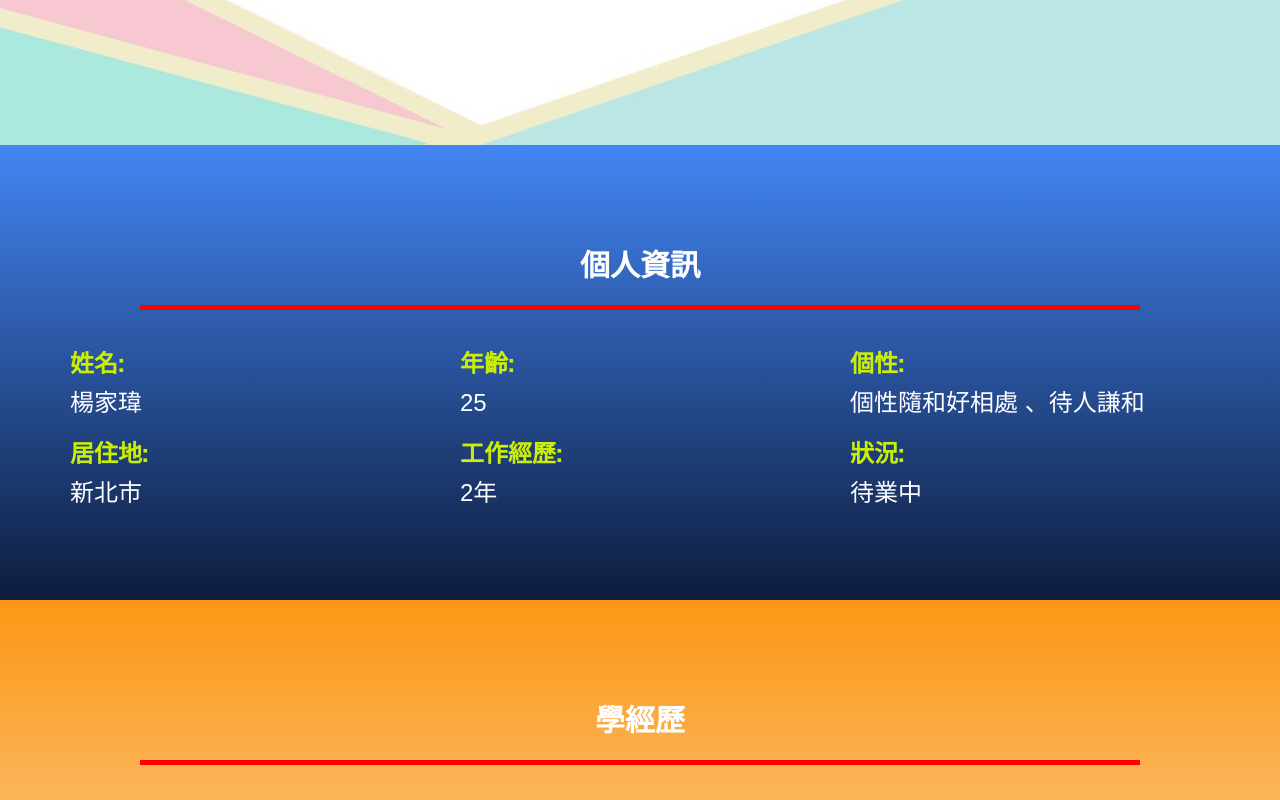
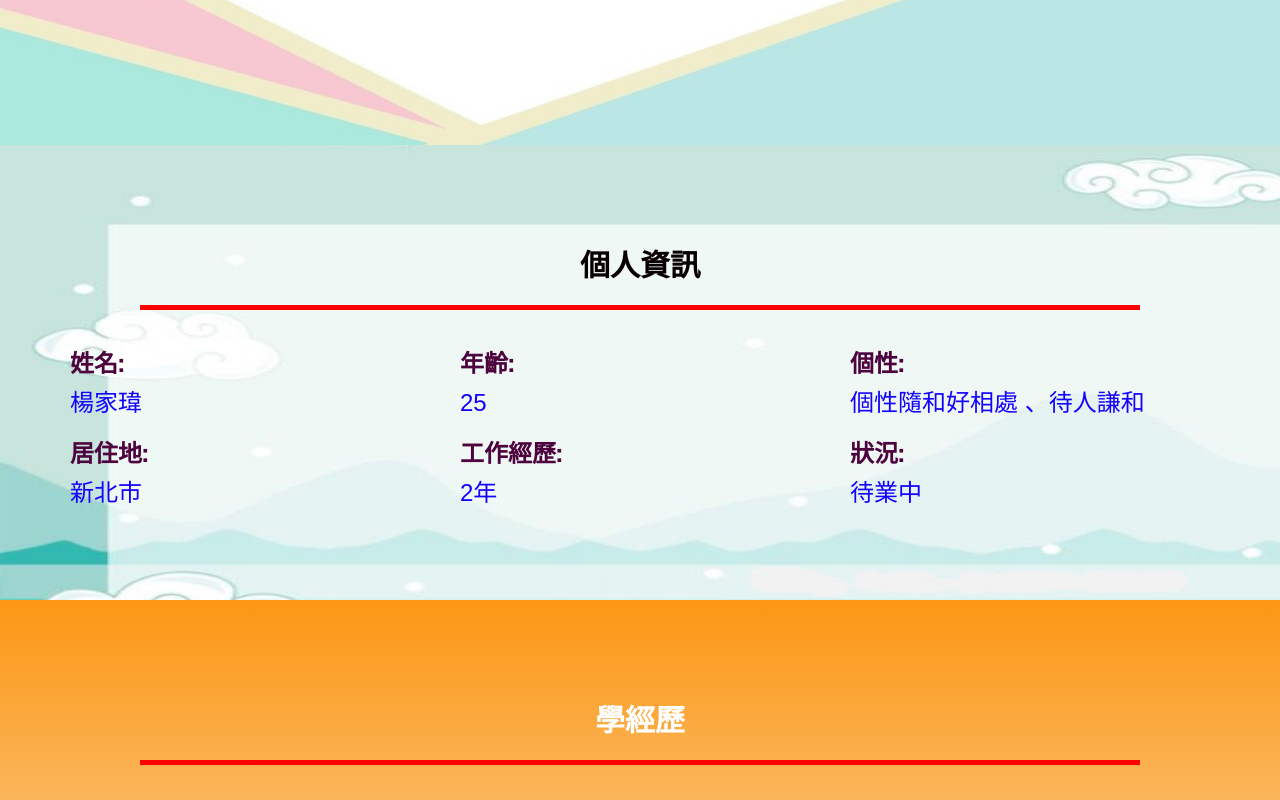
Before and after one commit to alex91408/my-resume, a plain HTML site: page index.html in a window 1280 px wide. Shown: the part 655-1455 px from the top of the page. Drawn offline with nearby package versions, Linux system fonts and the light colour scheme; a web font is replaced by a local one.

Commit message:
修改個人資料背景

```diff
--- a/css/style.css
+++ b/css/style.css
@@ -212,22 +212,24 @@ ul, ol {
 #services {
 	padding: 80px 0;
 	color: rgb(255, 255, 255);
-	background: #373b44; /* fallback for old browsers */
-	background: -webkit-linear-gradient(to top, #0e1c3d, #4286f4); /* Chrome 10-25, Safari 5.1-6 */
-	background: linear-gradient(to top, #0e1c3d, #4286f4);
+	background: url(../img/55.jpg) no-repeat;
+	background-size: 1900px 500px;
+	/* background: #373b44; fallback for old browsers */
+	/* background: -webkit-linear-gradient(to top, #0e1c3d, #4286f4); /* Chrome 10-25, Safari 5.1-6 */
+	/* background: linear-gradient(to top, #0e1c3d, #4286f4); */
 }
 #services p {
-	color: rgb(255, 255, 255);
+	color: rgb(19, 2, 253);
 	font-size: 24px;
 }
 
 #services h2 {
-	color: rgb(255, 254, 254);
+	color: rgb(8, 0, 0);
 	font-size: 30px ;
 	font-weight: 1000;
 }
 #services strong {
-	color: #cbee07;
+	color: #4d033d;
 	font-size: 24px;
 }
 
```
